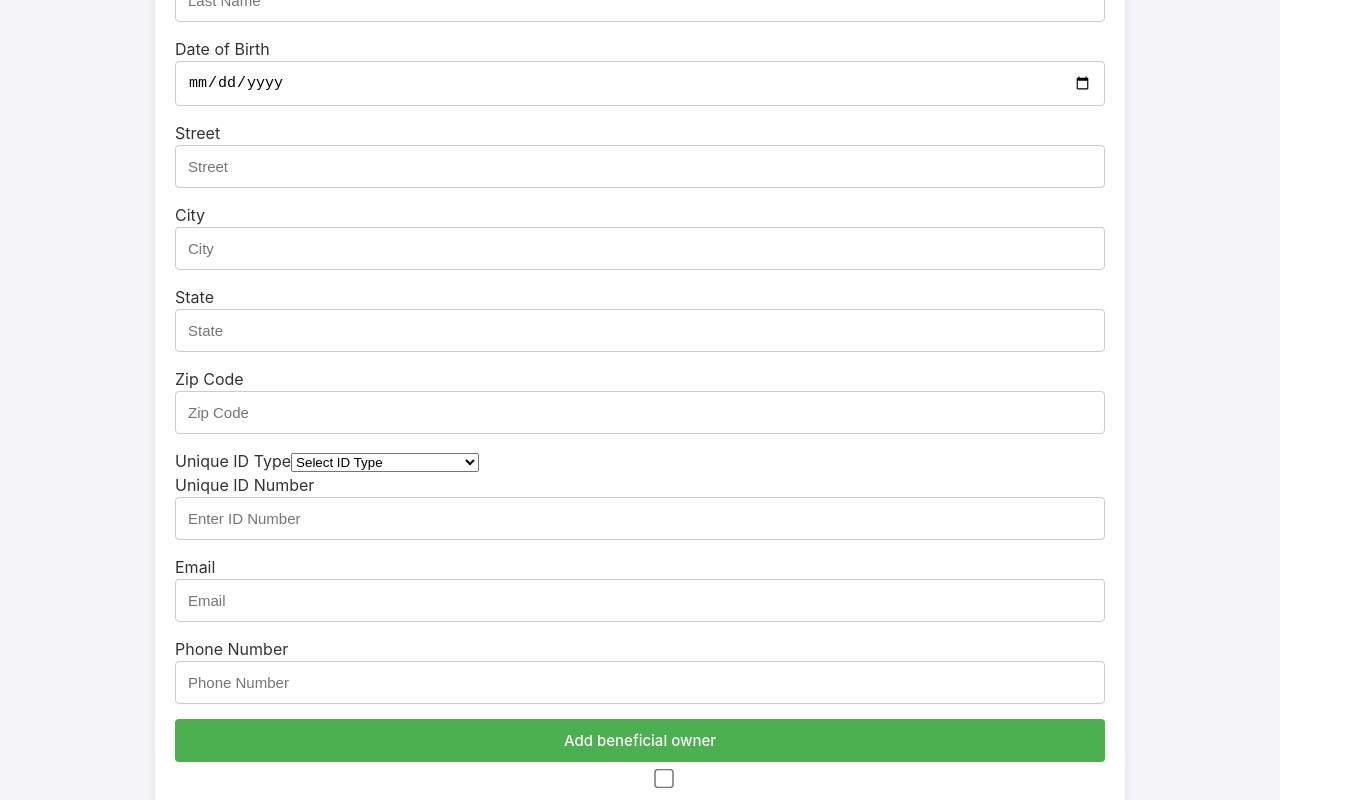
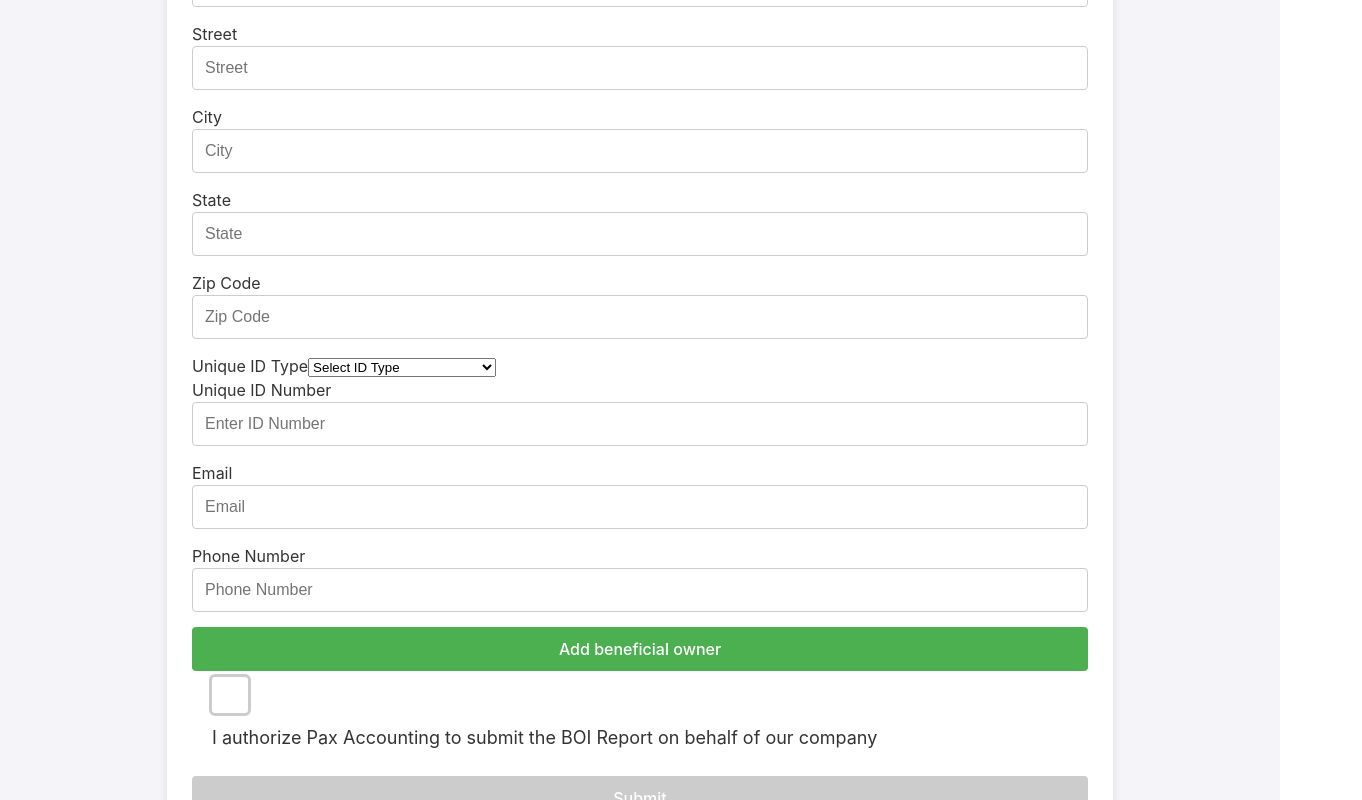
Before and after one commit to Axe-P/BOIReports, a React (Vite) app in the folder client/: page /form in a window 1280 px wide. Shown: the part 1360-2160 px from the top of the page, 1362 px wide, since content can reach past the window. Built offline with nearby package versions, Linux system fonts and the light colour scheme.

Commit message:
I am done with this app.

```diff
--- a/client/src/pages/FormPage.css
+++ b/client/src/pages/FormPage.css
@@ -18,7 +18,7 @@
   align-items: center; /* Center the content horizontally */
   text-align: center;
   padding: 0px;
-  padding-top: 800px; /* Keep your padding-top */
+  padding-top: 920px; /* Keep your padding-top */
   box-sizing: border-box;
   margin-top: calc(60px + 20px); /* Same margin as your code */
 }
@@ -88,17 +88,47 @@ form button:active {
   width: 100%; /* Ensure it stretches across the form */
 }
 
-/* Style for the checkbox */
+/* Custom Style for the checkbox */
 .checkbox-container input[type="checkbox"] {
   transform: scale(1.5); /* Make the checkbox larger */
   margin-top: 10px; /* Space above checkbox */
+  appearance: none; /* Remove default checkbox appearance */
+  background-color: #fff; /* Set background color to white */
+  border: 2px solid #ccc; /* Border color for better visibility */
+  border-radius: 4px; /* Round corners for the checkbox */
+  position: relative; /* To position the checkmark inside the checkbox */
+  width: 22px; /* Custom width */
+  height: 22px; /* Custom height */
+  transition: background-color 0.3s ease, border-color 0.3s ease; /* Smooth transition */
+}
+
+/* On check, add a visible checkmark */
+.checkbox-container input[type="checkbox"]:checked {
+  background-color: #4CAF50; /* Green background when checked */
+  border-color: #4CAF50; /* Green border when checked */
+}
+
+.checkbox-container input[type="checkbox"]:checked::before {
+  content: '\2713'; /* Unicode checkmark symbol */
+  color: white; /* Make checkmark white */
+  position: absolute;
+  top: 0; /* Align checkmark inside the checkbox */
+  left: 2px; /* Adjust checkmark position */
+  font-size: 18px; /* Adjust checkmark size */
+  font-weight: bold;
+}
+
+/* Focused state for the checkbox */
+.checkbox-container input[type="checkbox"]:focus {
+  border-color: #4CAF50; /* Green border on focus */
+  outline: none; /* Remove default outline */
 }
 
 /* Style for the label */
 .checkbox-container label {
   font-size: 18px; /* Label font size */
   color: #333; /* Label color */
-  /* margin-bottom: 5px; Space below the label */
+  margin-bottom: 5px; /* Space below the label */
 }
 
 /* Style for the submit button when disabled */
@@ -146,45 +176,28 @@ form button:disabled {
   .form-top h3 {
     font-size: 1.2rem; /* Slightly smaller subheading */
   }
-}
 
-/* Media query for tablets (768px to 1024px) */
-@media (min-width: 769px) and (max-height: 1024px) {
-  .form-container {
-    padding: 20px; /* Add padding for tablets */
+  /* Adjust checkbox for smaller screens */
+  .checkbox-container input[type="checkbox"] {
+    transform: scale(1.5); /* Maintain larger checkbox for visibility */
+    background-color: #fff; /* Ensure background remains white */
+    border: 2px solid #ccc; /* Ensure contrast */
+    width: 24px; /* Slightly larger checkbox */
+    height: 24px; /* Slightly larger checkbox */
   }
 
-  .form-top {
-    margin-top: 0; /* Ensure no extra space above the form */
-    padding-top: 1150px; /* Adjust padding-top for tablets */
+  .checkbox-container input[type="checkbox"]:checked {
+    background-color: #4CAF50; /* Keep green background when checked */
+    border-color: #4CAF50; /* Green border when checked */
   }
 
-  form {
-    padding: 20px; /* Add padding to the form */
-    width: 100%;
-    max-width: 75%; /* Ensure the form does not stretch too wide */
-  }
-
-  .form-description {
-    font-size: 16px; /* Increase the description font size for readability */
-  }
-
-  /* Ensure form inputs and buttons look good on tablet */
-  form input, form button {
-    font-size: 15px; /* Slightly larger font size */
-    padding: 12px; /* Padding for better touch accessibility */
-  }
-
-  form button {
-    width: 100%; /* Button stretches across the full screen */
-  }
-
-  .form-top h2 {
-    font-size: 1.8rem; /* Adjust heading font size for tablets */
-  }
-
-  .form-top h3 {
-    font-size: 1.5rem; /* Increase subheading font size */
+  .checkbox-container input[type="checkbox"]:checked::before {
+    content: '\2713'; /* Unicode checkmark symbol */
+    color: white; /* Keep checkmark white */
+    position: absolute;
+    top: 0;
+    left: 3px; /* Adjust position for better visibility */
+    font-size: 20px; /* Slightly larger checkmark */
   }
 }
 
@@ -213,4 +226,14 @@ form button:disabled {
     font-size: 14px;
     padding: 10px;
   }
+
+  /* Adjust checkbox for very small screens */
+  .checkbox-container input[type="checkbox"] {
+    width: 28px; /* Larger checkbox on very small screens */
+    height: 28px; /* Larger checkbox */
+  }
+
+  .checkbox-container input[type="checkbox"]:checked::before {
+    font-size: 22px; /* Larger checkmark on very small screens */
+  }
 }
```
